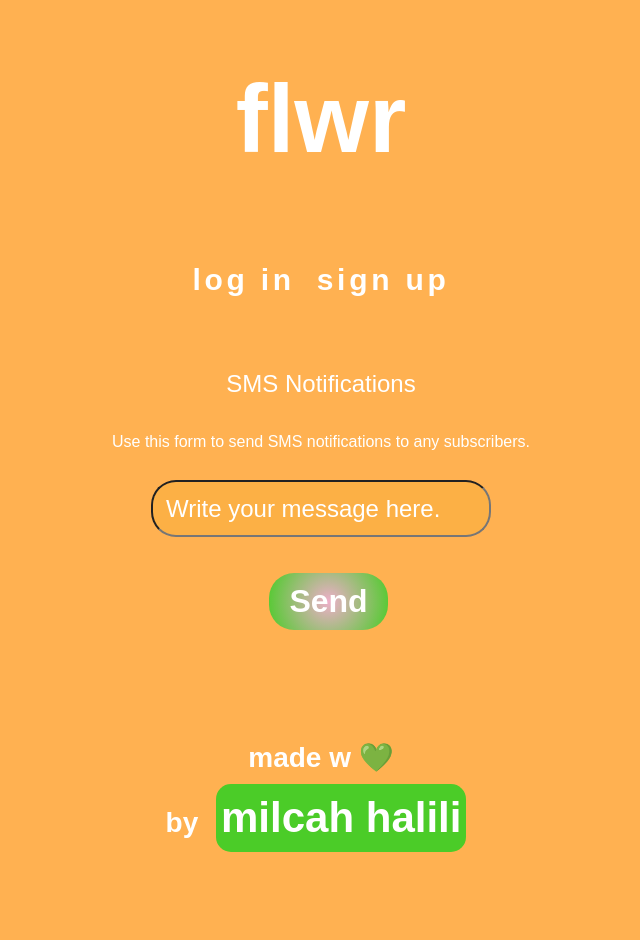
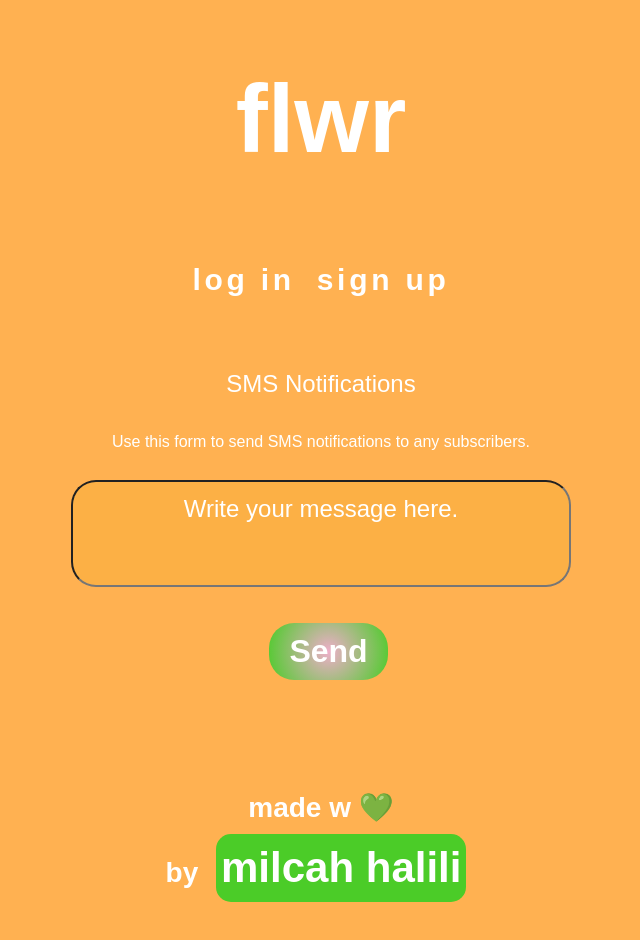
Before and after one commit to MilcahHalili/flwr, a React (Create React App) app: page /send/message in a window 1280 px wide. Shown: the top 940 px of the page, without its empty margins (319-959 px from the left). Built offline with nearby package versions, Linux system fonts and the light colour scheme.

Commit message:
fix server err and add sendmsgform styling

```diff
--- a/server.js
+++ b/server.js
@@ -19,10 +19,10 @@ app.use(express.static(path.join(__dirname, 'build')));
 
 // Mount our custom auth middleware
 app.use(require('./config/auth'));
-app.use(twilioNotifications.notifyOnError);
 
 // Put API routes here, before the "catch all" route
 app.use('/api/users', require('./routes/api/users'));
+
 
 // The following "catch all" route is necessary for
 // a SPA'sclient-side routing to properly work
--- a/src/components/Form/Form.css
+++ b/src/components/Form/Form.css
@@ -22,7 +22,19 @@
   background-color: #FCB045;
 }
 
+.Form-control-sendMsg {
+  min-width: 500px;
+  padding: 5%;
+  padding-top: 1%;
+  font-size: 1.5em;
+  color: #FFFFFF;
+  border-radius: 25px;
+  background-color: #FCB045;
+  text-align: center;
+}
+
 ::placeholder {
+  text-align: center;
   color: #FFFFFF;
   background-color: #FCB045;
 }
--- a/src/components/SendMsgForm/SendMsgForm.jsx
+++ b/src/components/SendMsgForm/SendMsgForm.jsx
@@ -36,7 +36,7 @@ class SendMsgForm extends Component {
         <form className="form-horizontal" onSubmit={this.handleSubmit} >
           <div className="Form-group">
             <div className="col-sm-12">
-              <input type="text" name="message" placeholder="Write your message here." className="Form-control" value={this.state.message} onChange={(e) => this.handleChange('message', e)} />
+              <input type="text" name="message" placeholder="Write your message here." className="Form-control-sendMsg" value={this.state.message} onChange={(e) => this.handleChange('message', e)} />
             </div>
           </div>
           <div className="Form-group">
```
